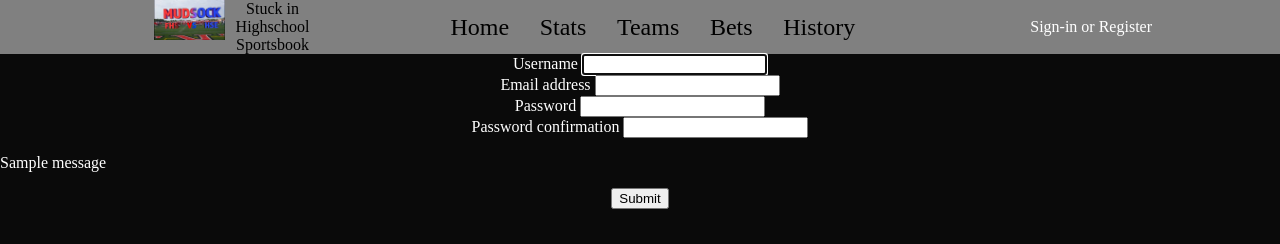
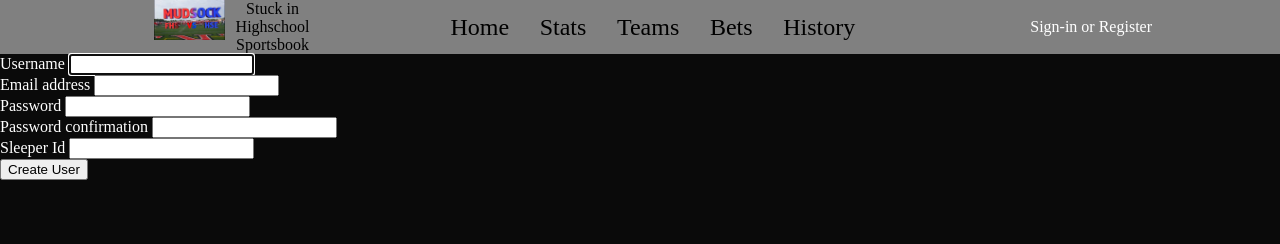
Before and after one commit to jsimerly/mysite, a Django app: page /register/ in a window 1280 px wide. Shown: the top 244 px of the page. Run offline with Django 3.2, Linux system fonts and the light colour scheme; tables that the repository leaves empty hold one stand-in row (values such as "Sample post"); one stand-in notice (Sample message) is shown.

Commit message:
Working Sleeper Id Validation

```diff
--- a/main/Templates/Main/login.html
+++ b/main/Templates/Main/login.html
@@ -22,6 +22,9 @@
             <p>{{message}}</p>
         {% endfor %}
         </div>
+        <div>
+            <a href="/register">Register here</a>
+        </div>
 
     </form>
 
--- a/main/Templates/Main/register.html
+++ b/main/Templates/Main/register.html
@@ -8,27 +8,31 @@ Register
 {% load static %}
     <form method='POST' action="">
         {% csrf_token %}
-        <div style='text-align: center'>
+        <div>
             {{form.username.label}}
             {{form.username}}
         </div>
-        <div style='text-align: center'>
+        <div>
             {{form.email.label}}
             {{form.email}}
         </div>
-        <div style='text-align: center'>
+        <div>
             {{form.password1.label}}
             {{form.password1}}
         </div>
-        <div style='text-align: center'>
+        <div>
             {{form.password2.label}}
             {{form.password2}}
         </div>
-        {% for message in messages %}
-            <p>{{message}}</p>
-        {% endfor %}
-        <div style='text-align: center'>
-            <input type="submit" name='Create User'>
+        <div>
+            {{form.sleeperId.label}}
+            {{form.sleeperId}}
+        </div>
+            {% for error in form.non_field_errors %}
+                <p>{{error}}</p>
+            {% endfor %}
+        <div >
+            <input type="submit" name='createUser' value='Create User'>
         </div>
     </form>
 {% endblock %}
--- a/main/forms.py
+++ b/main/forms.py
@@ -7,11 +7,32 @@ class PlaceBet(forms.Form):
     bet = forms.CharField(label="Bet", max_length=3)
 
 class CreateUserForm(UserCreationForm):
-    sleeperId = forms.IntegerField()
+    sleeperId = forms.CharField(max_length=18, required=True, label='Sleeper Id')
     class Meta:
         model = User
         fields = ['username', 'email', 'password1', 'password2', 'sleeperId']
 
+    def clean_sleeperId(self):
+        id = self.cleaned_data.get('sleeperId')
+        print('id cleaned')
+
+        if not self._idExists(id):
+
+            raise forms.ValidationError('Your Sleeper ID does not exist.')
+        return id
+
+    def _idExists(self, id):
+        fantasyTeams = FantasyTeam.objects.all()
+        for team in fantasyTeams:
+            print(id)
+            print(team.sleeperId)
+            if id == team.sleeperId:
+                return True
+            else:
+                pass
+
+        return False
+
 class AuthenticationFormWithInActiveUsers(AuthenticationForm):
     def confirm_login_allowed(self, user):
         return super().confirm_login_allowed(user)
```
Also changed, not shown: db.sqlite3.
